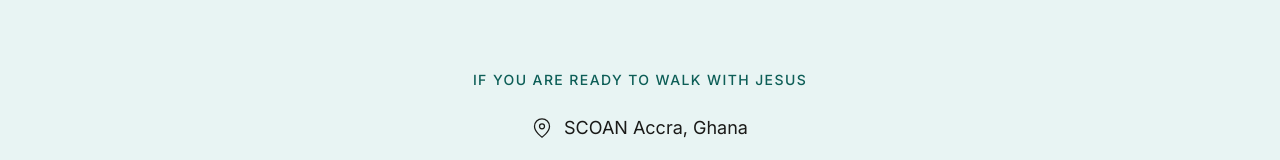
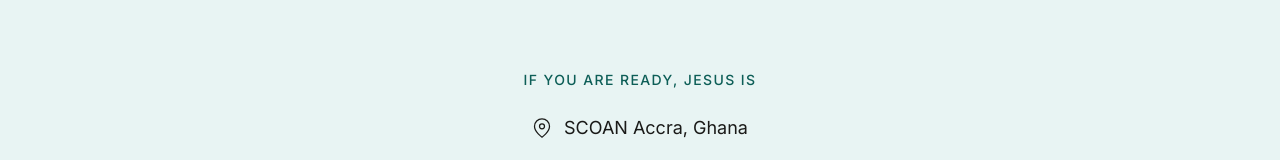
Before and after one commit to whoisjimilitan/restoration-community, a Next.js app in the folder apps/web/: page / in a window 1280 px wide. Shown: the part 4794-4954 px from the top of the page. Built offline with nearby package versions, Linux system fonts and the light colour scheme.

Commit message:
refactor: simplify epilogue opening to powerful statement
Change to 'If you are ready, Jesus is' - cleaner, more elegant
Keeps Truth stage colors + minimal icons + premium design

```diff
--- a/apps/web/src/app/page.tsx
+++ b/apps/web/src/app/page.tsx
@@ -265,7 +265,7 @@ export default function Home() {
           className="max-w-2xl mx-auto text-center space-y-8"
         >
           <div className="space-y-6">
-            <p className="text-sm uppercase tracking-widest font-medium" style={{ color: '#0D5E57' }}>If you are ready to walk with Jesus</p>
+            <p className="text-sm uppercase tracking-widest font-medium" style={{ color: '#0D5E57' }}>If you are ready, Jesus is</p>
 
             <div className="space-y-4 text-lg md:text-lg leading-relaxed font-light" style={{ color: '#1A1A18' }}>
               <div className="flex items-center justify-center gap-3">
```
